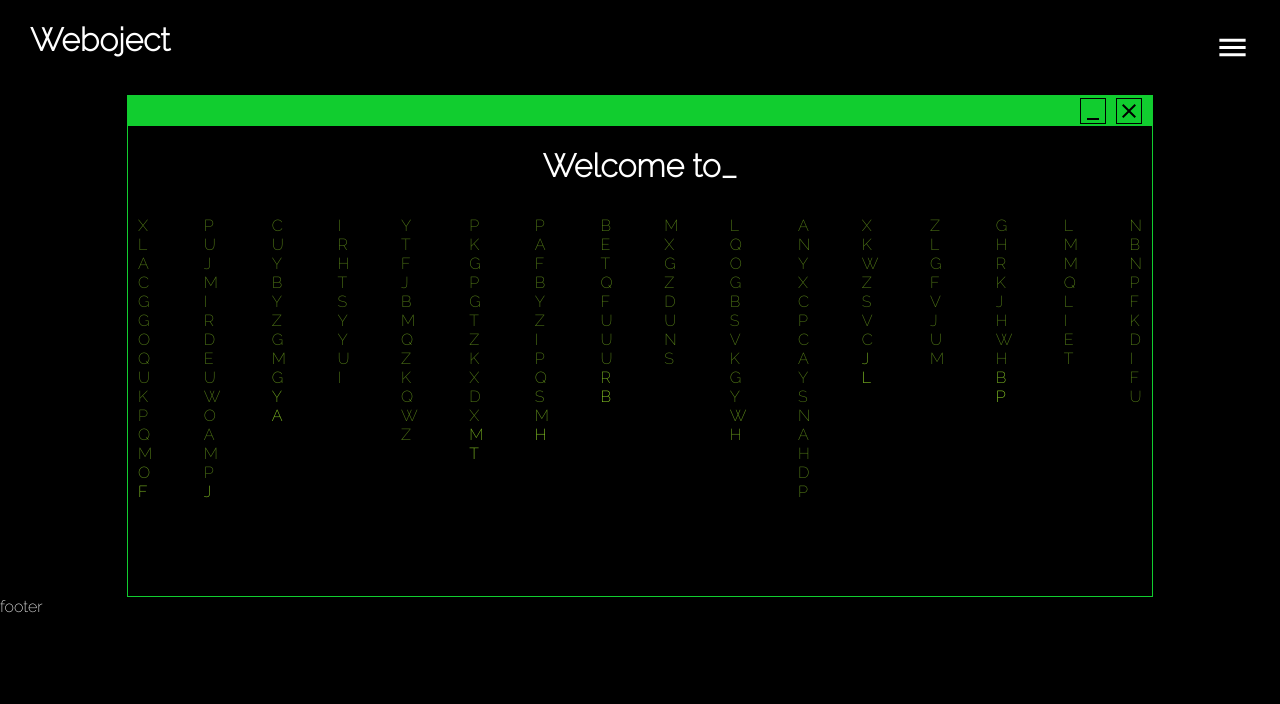
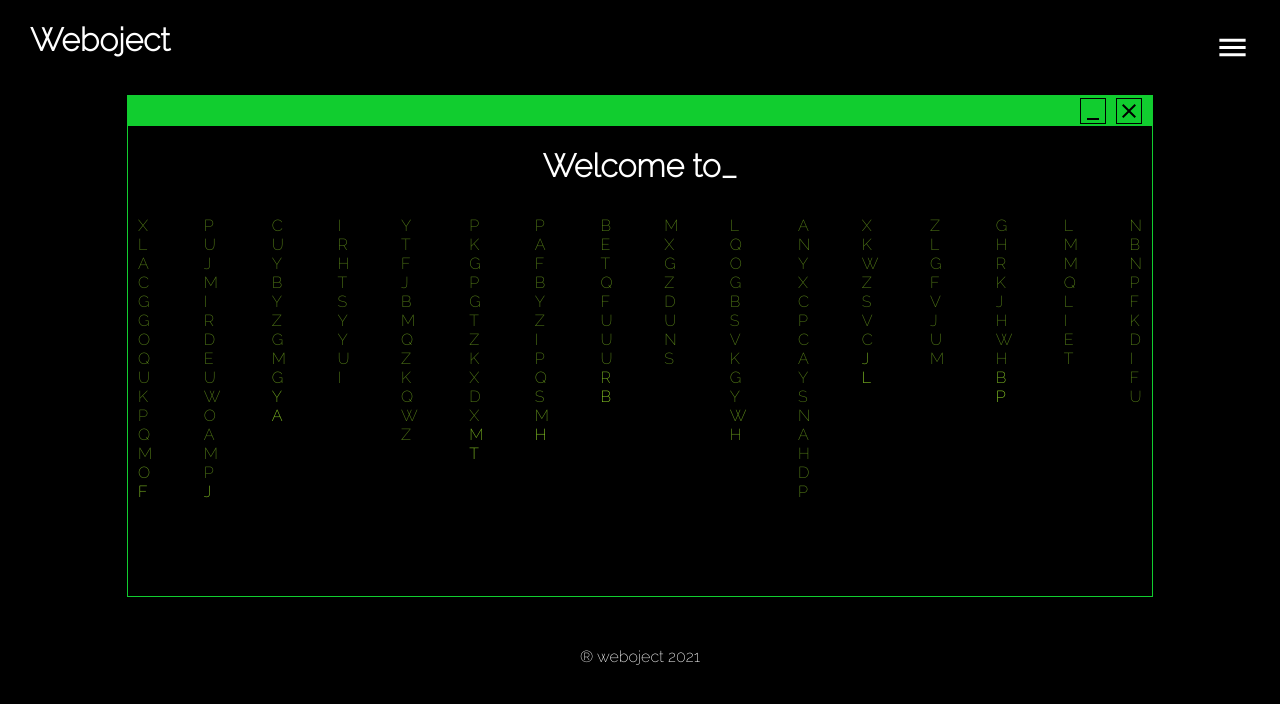
Before and after one commit to antonzaharia/weboject, a React (Create React App) app in the folder weboject/: page / in a window 1280 px wide. Shown: the top 704 px of the page. Built offline with nearby package versions, Linux system fonts and the light colour scheme.

Commit message:
Footer Component

```diff
--- a/weboject/src/components/Main/Footer.js
+++ b/weboject/src/components/Main/Footer.js
@@ -1,5 +1,10 @@
 import React from "react";
 
 export default function Footer() {
-  return <div className="footer">footer</div>;
+  const year = new Date().getFullYear();
+  return (
+    <div className="footer">
+      <div> &#174; weboject {year}</div>
+    </div>
+  );
 }
--- a/weboject/src/index.css
+++ b/weboject/src/index.css
@@ -96,4 +96,8 @@ body::-webkit-scrollbar-thumb {
   margin-top: 0;
 }
 .footer {
+  display: flex;
+  justify-content: center;
+  margin-top: 50px;
+  width: 100%;
 }
```
Also changed, not shown: 1 other file (tests, documents, lock files or other folders).
